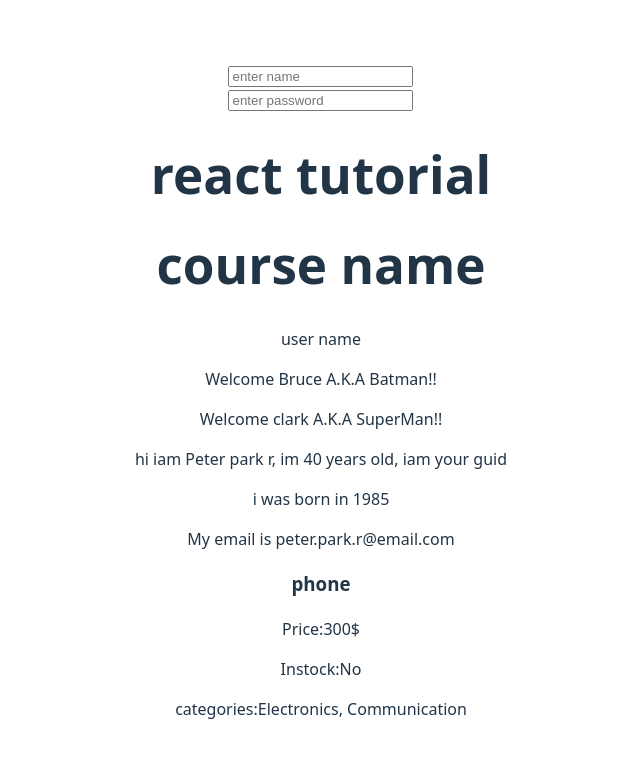
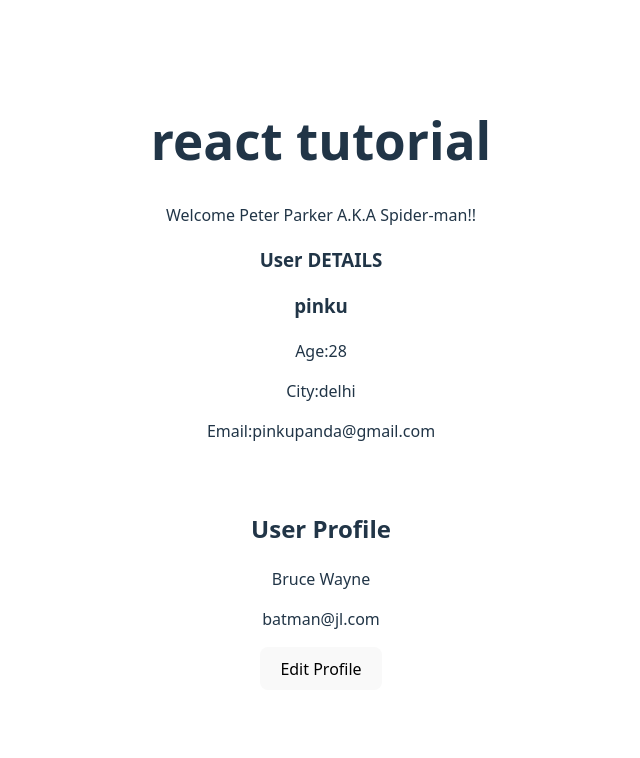
Before and after one commit to likhithsait/react, a React (Vite) app in the folder my-react-app/: page / in a window 1280 px wide. Shown: the top 758 px of the page, without its empty margins (319-959 px from the left). Built offline with nearby package versions, Linux system fonts and the light colour scheme.

Commit message:
childern prop, prop destructuring props

```diff
--- a/my-react-app/src/App.jsx
+++ b/my-react-app/src/App.jsx
@@ -1,29 +1,27 @@
 import './App.css'
 import {Welcome} from './welcome'
-import {Button} from './Button'
-import { Userprofile } from './userprofile'
-import { Inputform } from './Inputform'
-import { Candidate } from './Candidate'
-import {Products} from'./Products'
+import { UserInfo } from './UserInfo'
+import { UserCard } from './UserCard'
+import { CardWrapper } from './CardWrapper'
 function App() {
 
 
   return (
     <>
-      <Inputform/>
       <div>
-
         <h1>
             react tutorial
         </h1>
-        <Userprofile/>
-         <Welcome name="Bruce" alias="Batman"/>
-         <Welcome name="clark" alias="SuperMan"/>
-        <Candidate/>
-        <Products title= "phone" price={300} inStock={false} categories={["Electronics","Communication"]} />
+        <Welcome name="Peter Parker" alias= "Spider-man"/>
+        <UserCard name="pinku" age={28} city= "delhi" email="pinkupanda@gmail.com"/>
+        <CardWrapper Title="User Profile">
+          <p>Bruce Wayne</p>
+          <p>batman@jl.com</p>
+          <button>Edit Profile</button>
+        </CardWrapper>
       </div>
     </>
-  )
+  );
 }
 
 export default App
--- /dev/null
+++ b/my-react-app/src/CardWrapper.jsx
@@ -0,0 +1,11 @@
+export const CardWrapper=({Title,children})=>{
+    return(
+        <div className="card">
+            <h2>{Title}</h2>
+            <div className="cardcontainer">
+                {children}
+            </div>
+        </div>
+    );
+
+};
--- /dev/null
+++ b/my-react-app/src/UserCard.jsx
@@ -0,0 +1,11 @@
+import { UserInfo } from "./UserInfo";
+
+export const UserCard = (props)=>{
+    return(
+        <div>
+            <h3>User DETAILS</h3>
+            <UserInfo {...props} />
+        </div>
+    );
+
+}
--- /dev/null
+++ b/my-react-app/src/UserInfo.jsx
@@ -0,0 +1,11 @@
+export const UserInfo = ({name, age, city, email})=>{
+    return(
+        <div>
+            <h3>{name}</h3>
+            <p>Age:{age}</p>
+            <p>City:{city}</p>
+            <p>Email:{email}</p>
+        </div>
+    );
+
+}
```
